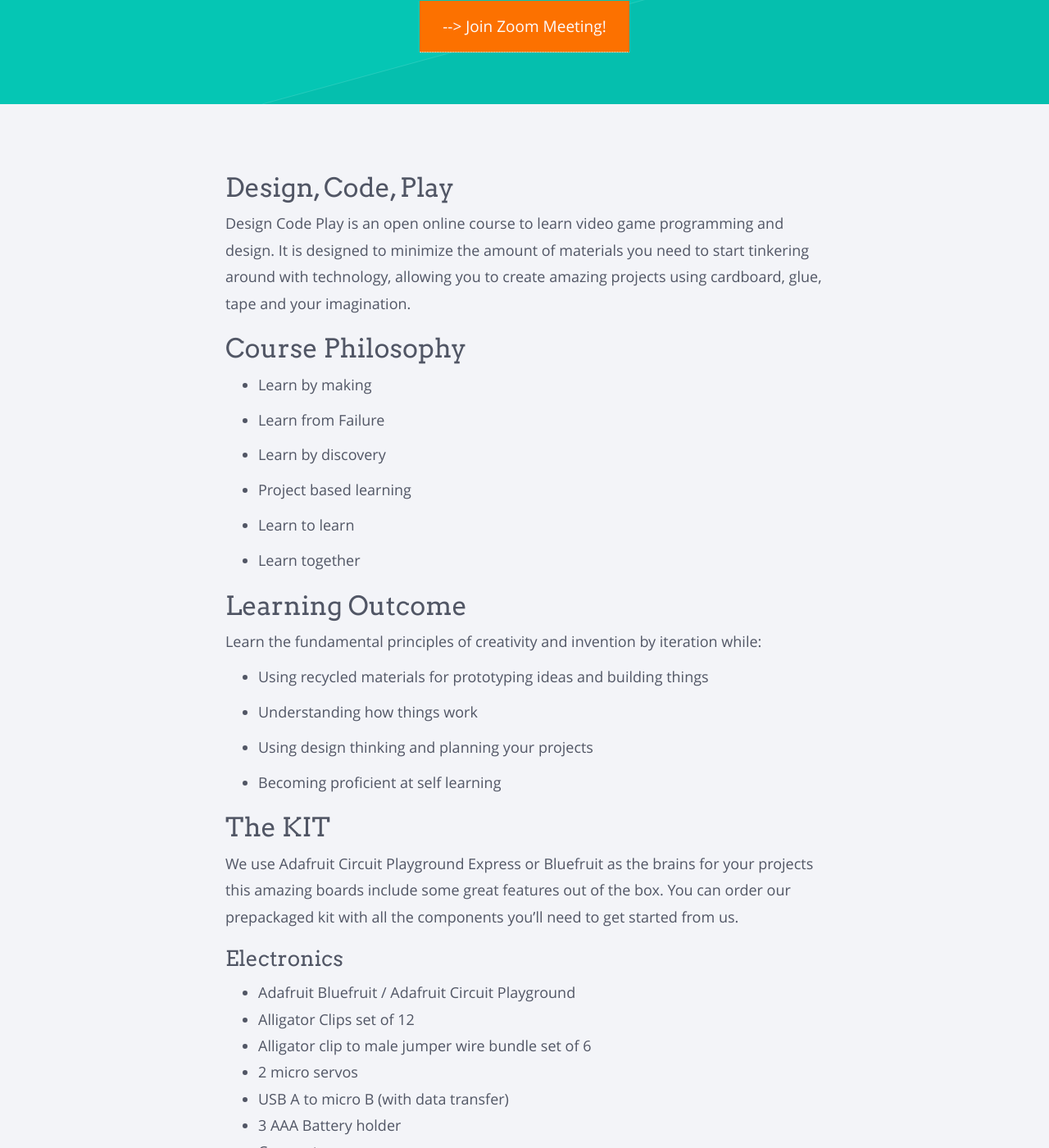
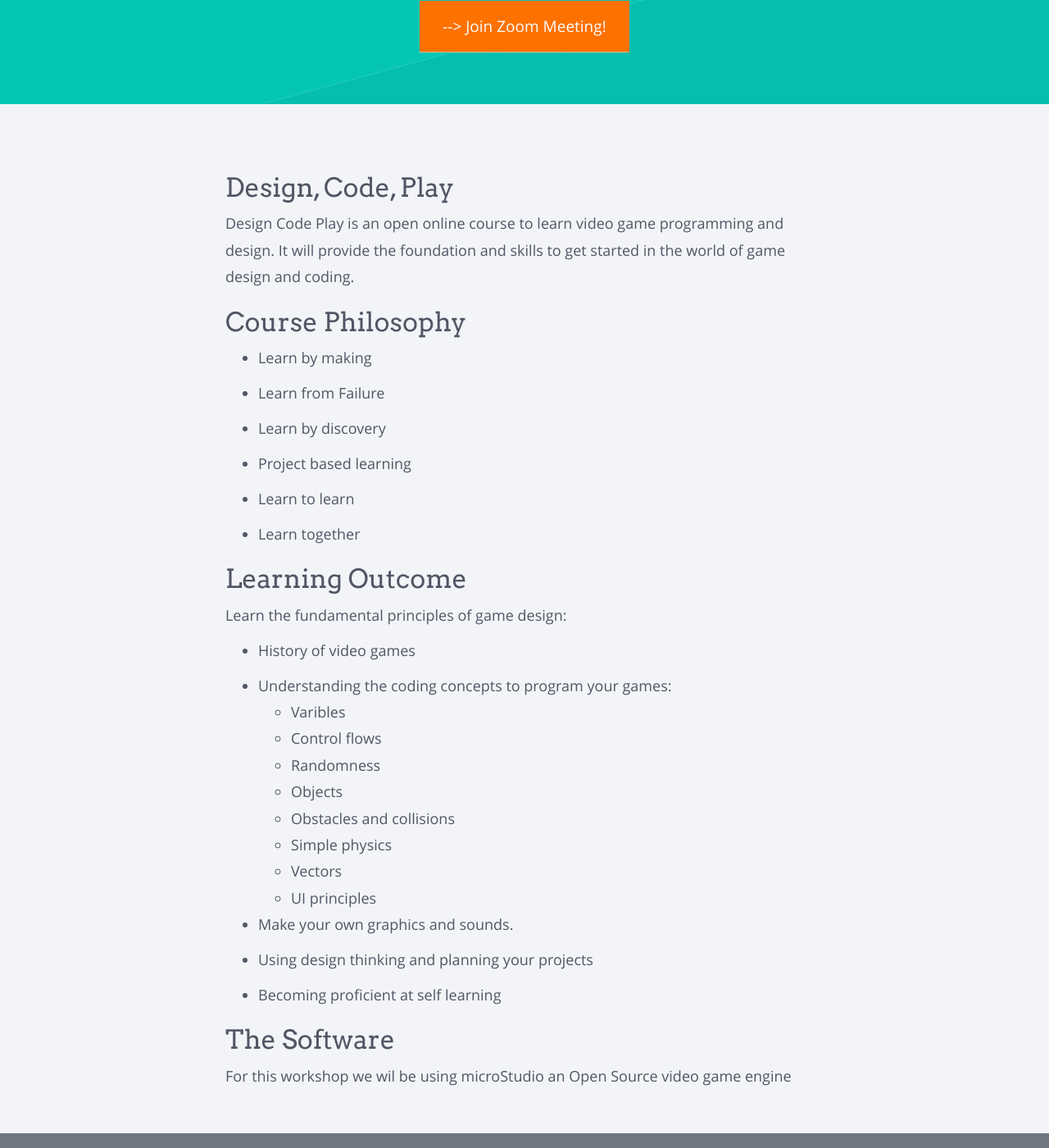
Before and after one commit to luigipacheco/design-code-play, a Jekyll site: the page built from index.md, in a window 1280 px wide and 1400 px high, scrolled down 388 px. Shown: the whole window at 82% size. Built offline with Jekyll 4.4.1, drawn with Linux system fonts in a browser that asks for light colours; nearby versions of some CDN libraries; our own code applies the rules of GitHub Pages for plain Markdown files; some of the changed text lies outside the part shown.

Commit message:
Update index.md

```diff
--- a/index.md
+++ b/index.md
@@ -5,7 +5,7 @@ published: true
 
 ## Design, Code, Play
 
-Design Code Play is an open online course to learn video game programming and design. It is designed to minimize the amount of materials you need to start tinkering around with technology, allowing you to create amazing projects using cardboard, glue, tape and your imagination.
+Design Code Play is an open online course to learn video game programming and design. It will provide the foundation and skills to get started in the world of game design and coding.
 
 ## Course Philosophy
 
@@ -23,56 +23,27 @@ Design Code Play is an open online course to learn video game programming and de
 
 ## Learning Outcome
 
-Learn the fundamental principles of creativity and invention by iteration while:
+Learn the fundamental principles of game design:
 
-- Using recycled materials for prototyping ideas and building things
+- History of video games
 
-- Understanding how things work
+- Understanding the coding concepts to program your games:
+    - Varibles
+    - Control flows
+    - Randomness
+    - Objects
+    - Obstacles and collisions
+    - Simple physics
+    - Vectors
+    - UI principles
+
+- Make your own graphics and sounds.
 
 - Using design thinking and planning your projects
 
 - Becoming proficient at self learning
 
 
-## The KIT
+## The Software
 
-We use Adafruit Circuit Playground Express or Bluefruit as the brains for your projects this amazing boards include some great features out of the box. You can order our prepackaged kit with all the components you'll need to get started from us.
-
-### Electronics
-
-- Adafruit Bluefruit / Adafruit Circuit Playground
-- Alligator Clips set of 12
-- Alligator clip to male jumper wire bundle set of 6
-- 2 micro servos
-- USB A to micro B (with data transfer)
-- 3 AAA Battery holder
-- Copper tape
-
-
-### Household materials
-
-Some household items that might become useful while developing your projects
-
-- Cardboard supplies (boxes, sheets, tubes,etc)
-- Glue
-- Tape
-- Color paper
-- Foil
-- Popsicle sticks
-- Construction paper
-- Rubber bands
-- Paper clips
-- Pipe cleaners
-- Paper plates
-- Recycled plastic bottles (clean , non toxic)
-- Zip ties
-- Brass paper fasteners
-- Double stick foam tape
-
-### Tools
-
-- Metal ruler (for cutting and measuring)
-- Scissors
-- Pen and pencil
-- Markers
-- X-acto cutter or similar
+For this workshop we wil be using microStudio an Open Source video game engine
```
